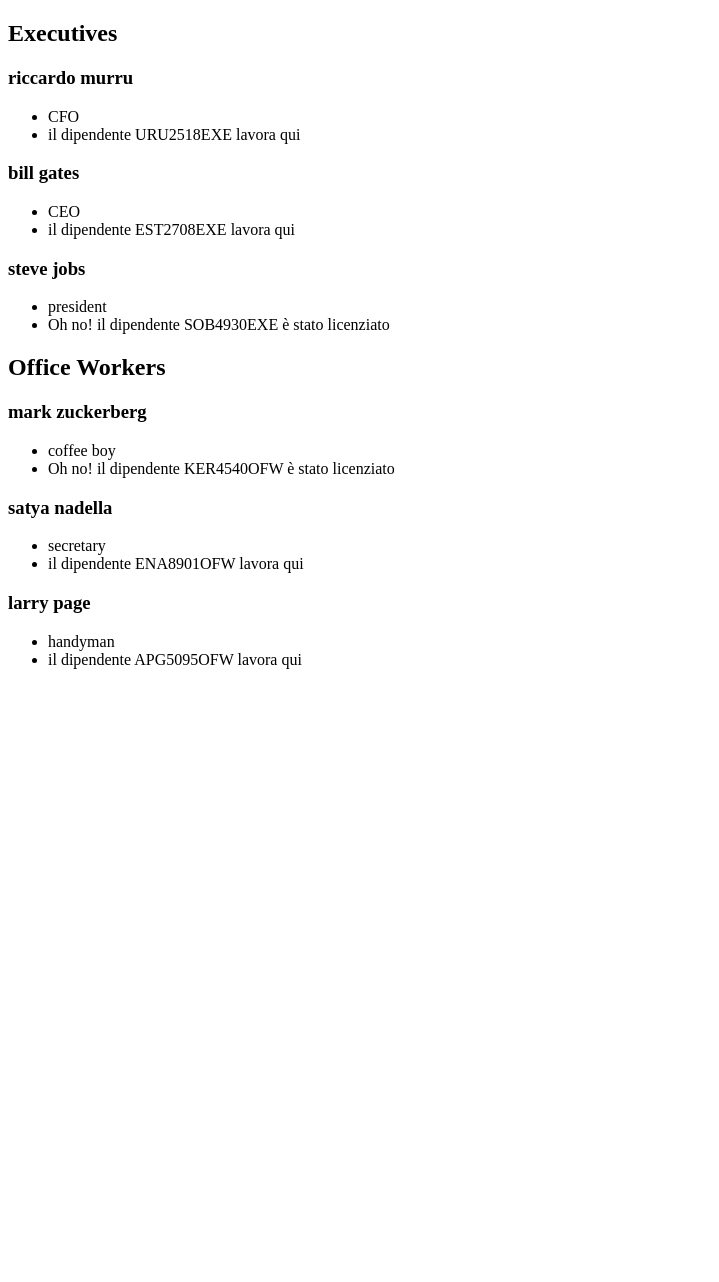
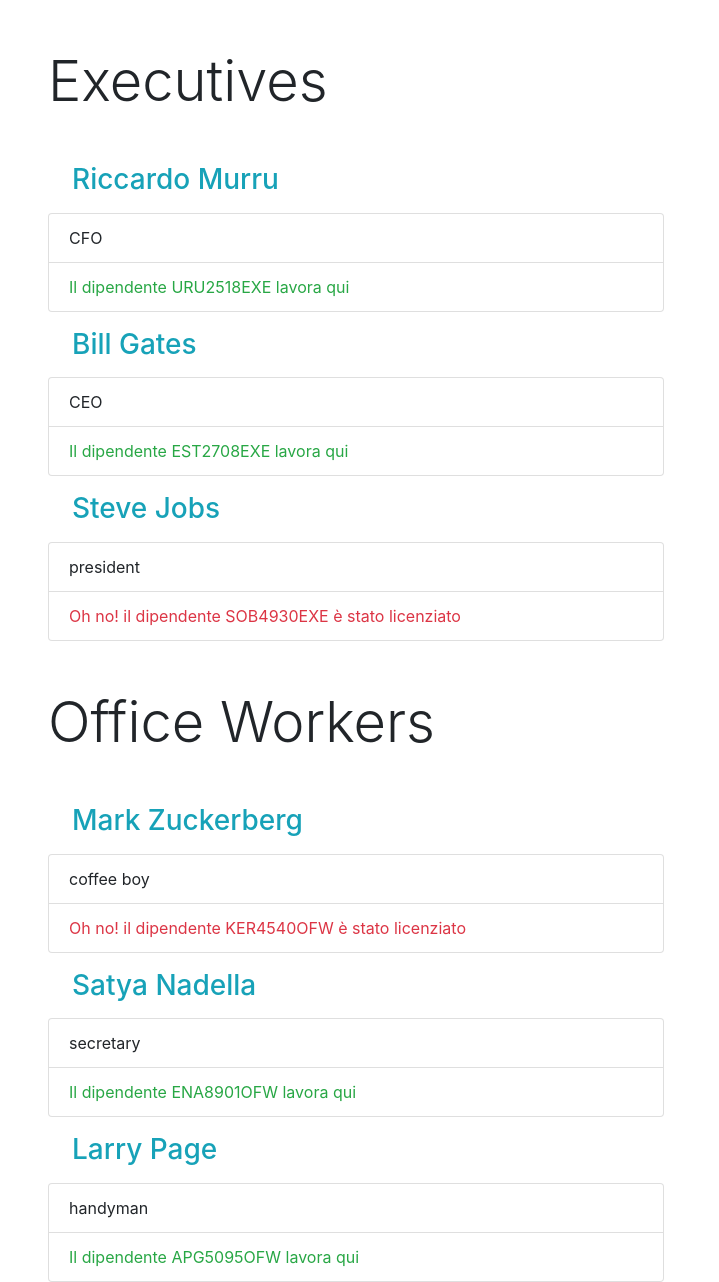
Before and after one commit to RiccardoMurru/php-oop-dipendenti, a PHP site: page / in a window 1280 px wide. Shown: the whole page, without its empty margins (0-719 px from the left). Before the commit the page ends 669 px from the top, so only its background shows below. Run offline with PHP 8.4, Linux system fonts and the light colour scheme.

Commit message:
fix. refactoring and style

```diff
--- a/classes/Employee.php
+++ b/classes/Employee.php
@@ -34,8 +34,8 @@ class Employee
     {
         if ($this->is_working !== 'y') {
             throw new Exception("il dipendente $this->id è stato licenziato");
+        } else {
+            echo "Il dipendente $this->id lavora qui";
         }
-
-        echo "il dipendente $this->id lavora qui";
     }
 }
--- a/index.php
+++ b/index.php
@@ -2,51 +2,9 @@
 // include classes
 include_once __DIR__ . '/classes/Executive.php';
 include_once __DIR__ . '/classes/OfficeWorker.php';
-
-// creazione oggetti
-$executives = [
-    [
-        'riccardo', 'murru', 'y', 'CFO'
-    ],
-    [
-        'bill', 'gates', 'y', 'CEO',
-    ],
-    [
-        'steve', 'jobs', 'n', 'president'
-    ]
-];
-
-$office_workers = [
-    [
-        'mark', 'zuckerberg', 'n', 'coffee boy'
-    ],
-    [
-        'satya', 'nadella', 'y', 'secretary'
-    ],
-    [
-        'larry', 'page', 'y', 'handyman'
-    ]
-];
-
-$exec_staff = [];
-$office_staff = [];
-
-foreach ($executives as $executive) {
-    $exec_staff[] = new Executive(...$executive);
-    foreach ($exec_staff as $exec) {
-        $exec->setId($exec->last_name);
-    }
-}
-
-foreach ($office_workers as $office_worker) {
-    $office_staff[] = new OfficeWorker(...$office_worker);
-    foreach ($office_staff as $worker) {
-        $worker->setId($worker->last_name);
-    }
-}
+include_once __DIR__ . '/partials/database.php';
 
 ?>
-
 
 <!DOCTYPE html>
 <html lang="en">
@@ -55,45 +13,45 @@ foreach ($office_workers as $office_worker) {
     <meta charset="UTF-8">
     <meta name="viewport" content="width=device-width, initial-scale=1.0">
     <title>Employees</title>
+    <link rel="stylesheet" href="https://stackpath.bootstrapcdn.com/bootstrap/4.5.0/css/bootstrap.min.css">
 </head>
 
 <body>
-    <h2>Executives</h2>
+    <main class="ml-5">
+        <h2 class="display-4 my-5">Executives</h2>
         <div class="executives">
             <?php foreach ($exec_staff as $exec_person) : ?>
-            <h3><?php echo $exec_person->name . ' ' . $exec_person->last_name; ?></h3>
-            <ul>
-                <li><?php echo $exec_person->role; ?></li>
-                <li>
-                    <?php try {
-                        $exec_person->isWorking();
-                    } catch (Exception $e) {
-                        echo 'Oh no! ' . $e->getMessage();
-                    }
-                    ?>
+                <h3 class="text-info ml-4 my-3"><?php echo $exec_person->name . ' ' . $exec_person->last_name; ?></h3>
+                <ul class="list-group w-50">
+                    <li class="list-group-item"><?php echo $exec_person->role; ?></li>
+                    <li class="list-group-item">
+                        <?php try { ?>
+                            <span class="text-success"><?php echo $exec_person->isWorking(); ?></span>
+                        <?php } catch (Exception $e) { ?>
+                            <span class="text-danger"> <?php echo 'Oh no! ' . $e->getMessage(); ?> </span>
+                        <?php } ?>
                     </li>
                 </ul>
             <?php endforeach ?>
         </div>
 
-    <h2>Office Workers</h2>
+        <h2 class="display-4 my-5">Office Workers</h2>
         <div class="office-workers">
             <?php foreach ($office_staff as $office_person) : ?>
-            <h3><?php echo $office_person->name . ' ' . $office_person->last_name; ?></h3>
-            <ul>
-                <li><?php echo $office_person->role; ?></li>
-                <li>
-                    <?php try {
-                        $office_person->isWorking();
-                    } catch (Exception $e) {
-                        echo 'Oh no! ' . $e->getMessage();
-                    }
-                    ?>
+                <h3 class="text-info ml-4 my-3"><?php echo $office_person->name . ' ' . $office_person->last_name; ?></h3>
+                <ul class="list-group w-50">
+                    <li class="list-group-item"><?php echo $office_person->role; ?></li>
+                    <li class="list-group-item">
+                        <?php try { ?>
+                            <span class="text-success"><?php echo $office_person->isWorking(); ?></span>
+                        <?php } catch (Exception $e) { ?>
+                            <span class="text-danger"> <?php echo 'Oh no! ' . $e->getMessage(); ?> </span>
+                        <?php } ?>
                     </li>
                 </ul>
             <?php endforeach ?>
         </div>
-
+    </main>
 </body>
 
 </html>
```
Also changed, not shown: partials/database.php (added, +46 -0 lines). Lines whose indentation alone changed are shown as unchanged.
